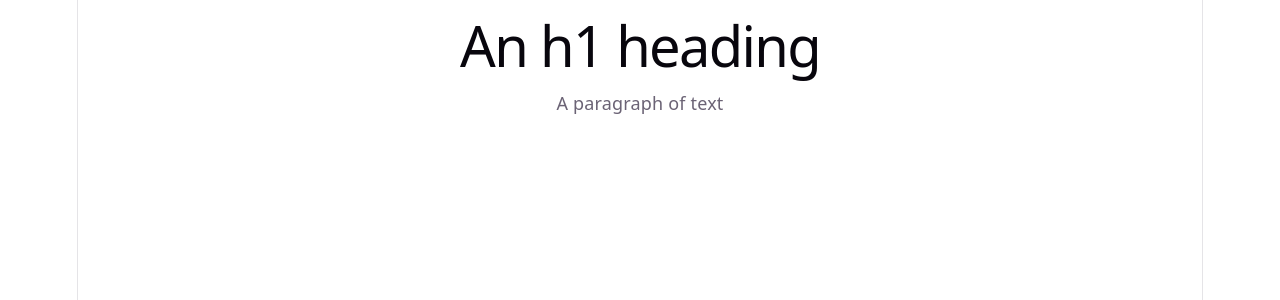
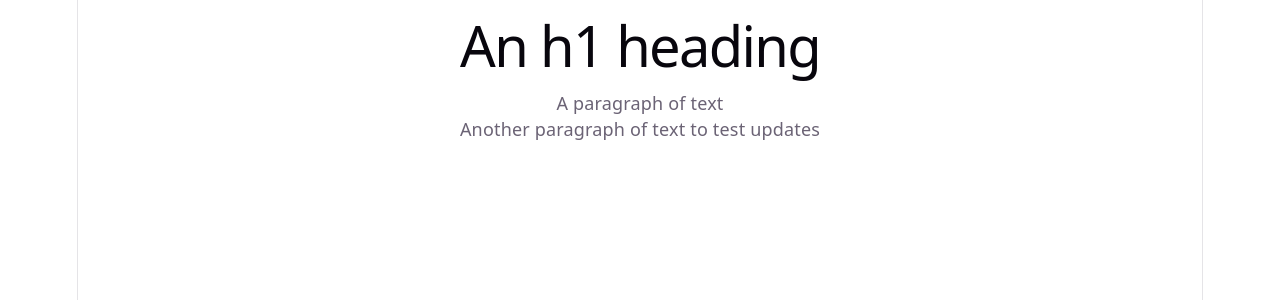
Before and after one commit to tielmess/tm001react, a React (Vite) app: page / in a window 1280 px wide. Shown: the top 300 px of the page. Built offline with nearby package versions, Linux system fonts and the light colour scheme.

Commit message:
Testing 1st update

```diff
--- a/src/App.jsx
+++ b/src/App.jsx
@@ -5,6 +5,7 @@ function App() {
     <>
       <h1>An h1 heading</h1>
       <p>A paragraph of text</p>
+      <p>Another paragraph of text to test updates</p>
     </>
   );
 }
```
